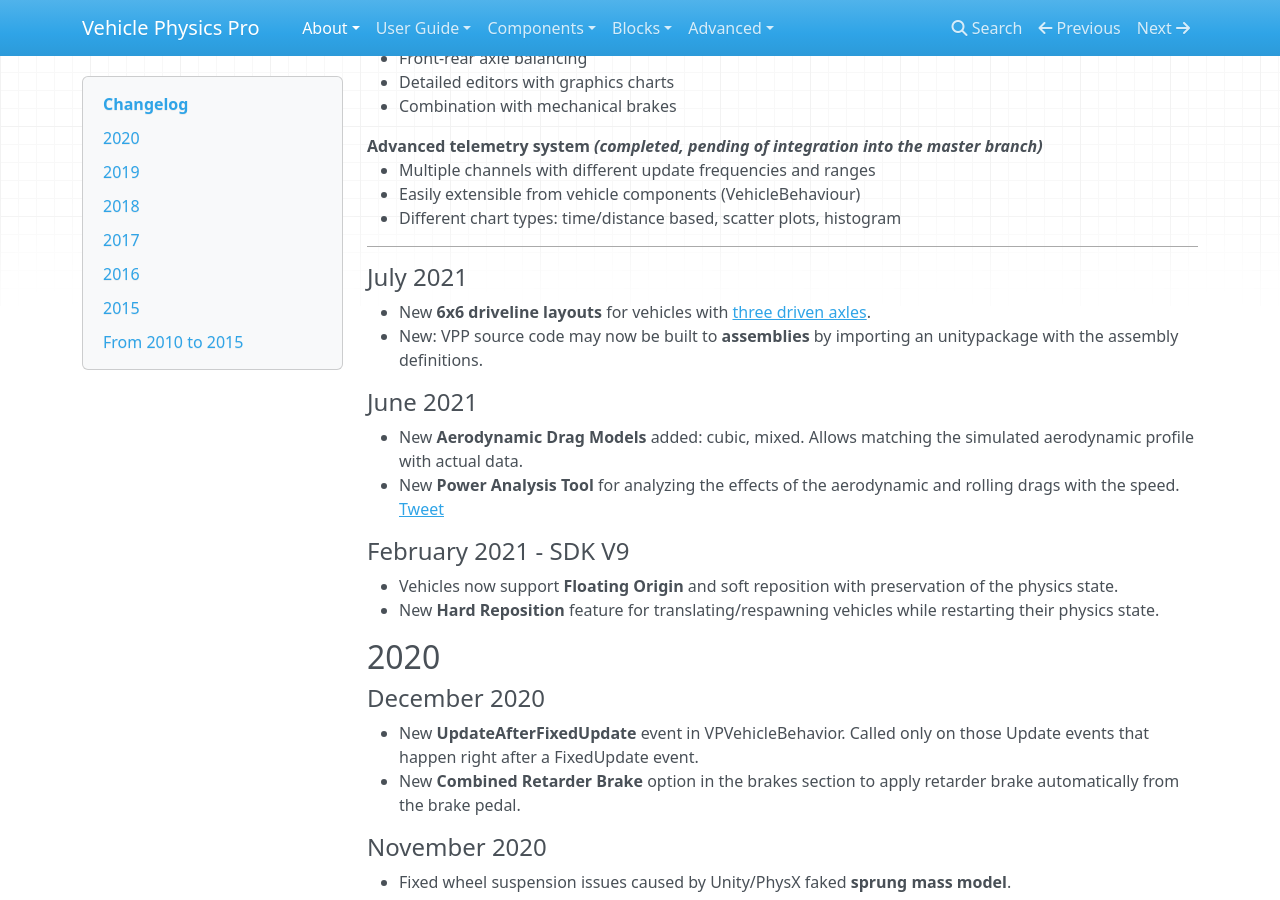
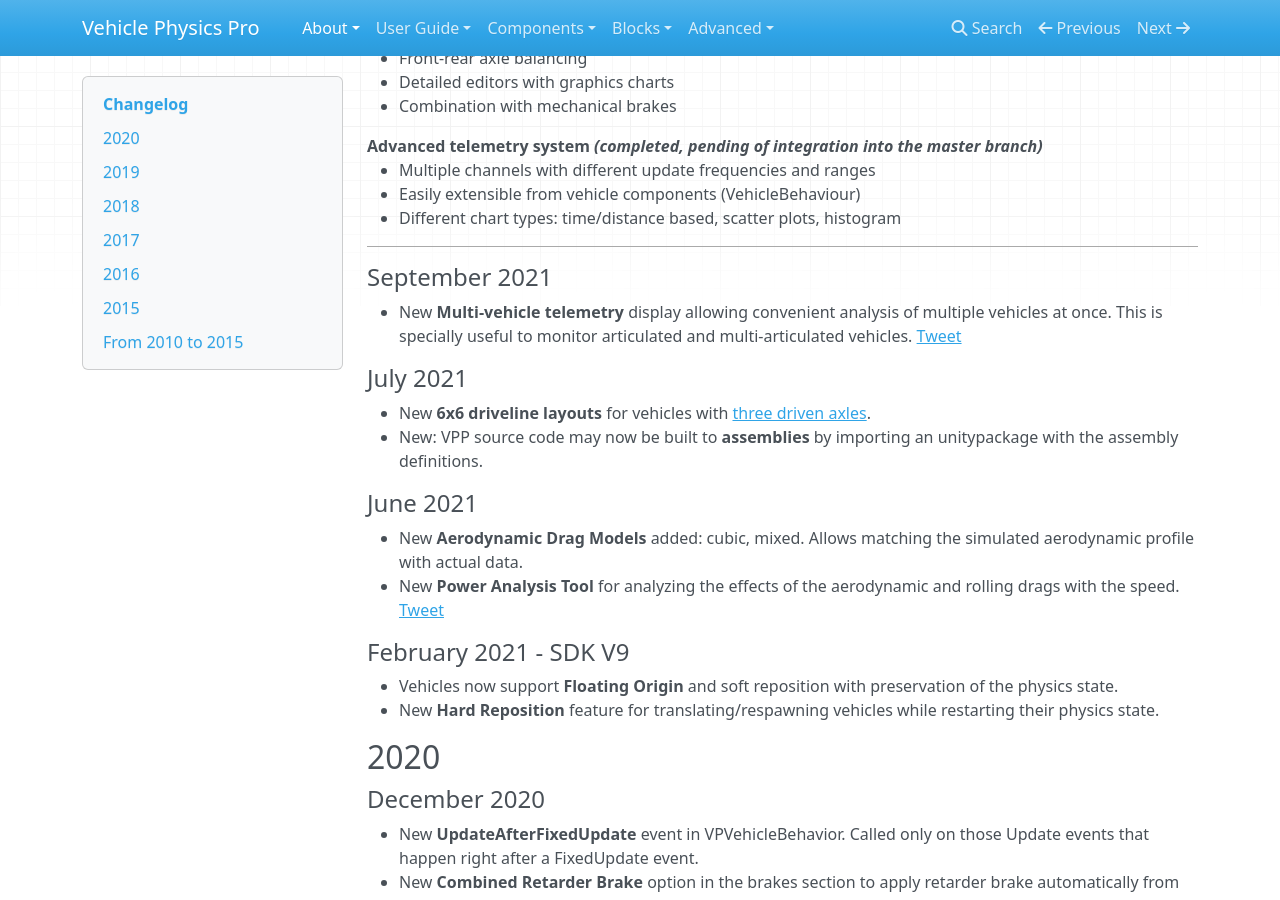
Before and after one commit to EdyJ/vehicle-physics-docs, an MkDocs documentation site: the page built from docs/about/changelog.md, in a window 1280 px wide and 900 px high, scrolled down 1032 px. Built offline with MkDocs 1.6.1, drawn with Linux system fonts in a browser that asks for light colours; nearby versions of some CDN libraries; library files that are not in the unit come from our copies.

Commit message:
Changelog updated

```diff
--- a/docs/about/changelog.md
+++ b/docs/about/changelog.md
@@ -51,6 +51,10 @@
 	- Different chart types: time/distance based, scatter plots, histogram
 
 <hr>
+
+#### September 2021
+
+- New **Multi-vehicle telemetry** display allowing convenient analysis of multiple vehicles at once. This is specially useful to monitor articulated and multi-articulated vehicles. [Tweet](https://twitter.com/VehiclePhysics/status/1443205817055039490)
 
 #### July 2021
 
```
